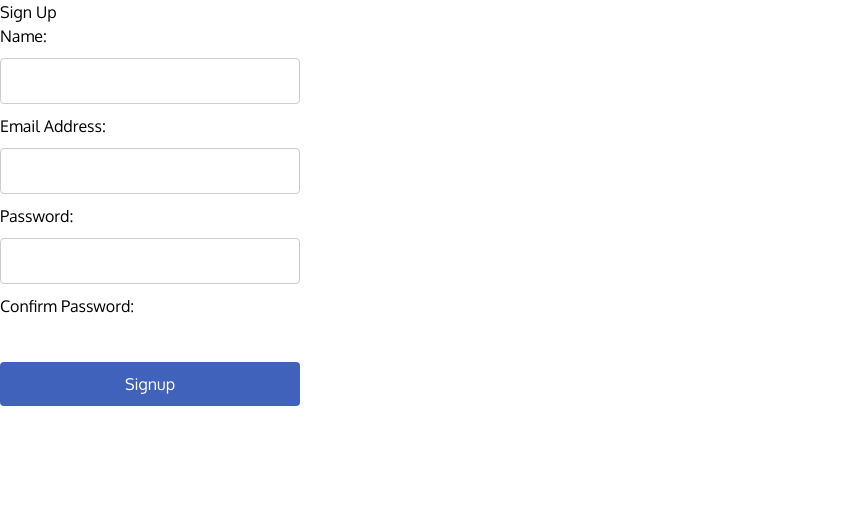
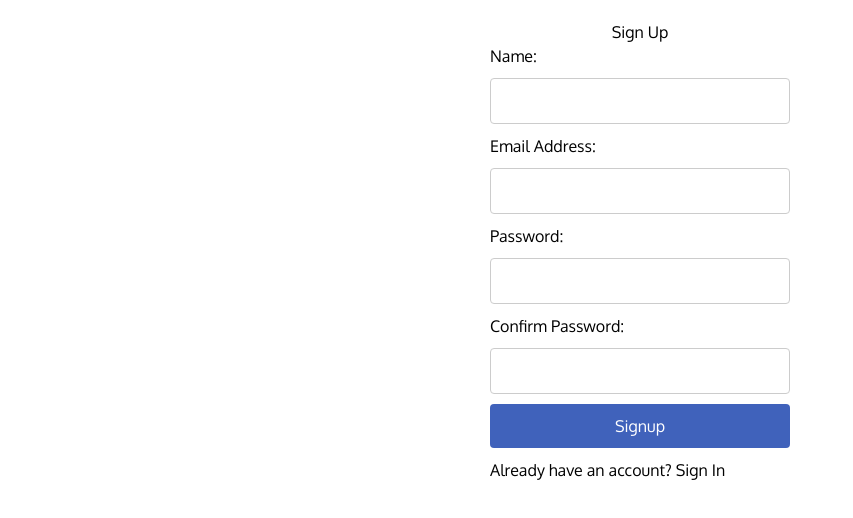
Before and after one commit to Charity10/Harmony, a React (Vite) app: page /signup in a window 1280 px wide. Shown: the top 518 px of the page, without its empty margins (0-853 px from the left). Built offline with nearby package versions, Linux system fonts and the light colour scheme.

Commit message:
working on the sign up page

```diff
--- a/postcss.config.cjs
+++ b/postcss.config.cjs
@@ -6,6 +6,8 @@ module.exports = {
     autoprefixer: {},
   }
 }
+
+
 // postcss.config.js
 // postcss.config.js
 // import autoprefixer from 'autoprefixer';
--- a/src/pages/Signup.jsx
+++ b/src/pages/Signup.jsx
@@ -27,7 +27,7 @@ const Signup = () => {
   }
 
   return (
-    <div className='sigup__container'>
+    <div className='signup__container'>
       <h1 className='signup__container--text'>Sign Up</h1>
       <form  className='signupForm' onSubmit={handleSubmit}>
         <label htmlFor='name'>Name:</label>
@@ -50,9 +50,10 @@ const Signup = () => {
           onChange={(event) => setPassword(event.target.value)} required />
 
           <label htmlFor='confirmPassword'>Confirm Password:</label>
-          <input type='password' id='confirmPassword' value={confirmPassword} onChange={(event) => setConfirmPassword(event.target.value)} required />
+          <input className='signupInput' type='password' id='confirmPassword' value={confirmPassword} onChange={(event) => setConfirmPassword(event.target.value)} required />
 
           <button className='signupButton' type='submit'>Signup</button>
+          <h3>Already have an account? <span>Sign In</span></h3>
           </form>
     </div>
   )
--- a/src/sass/components/_landingPage.scss
+++ b/src/sass/components/_landingPage.scss
@@ -3,7 +3,7 @@
   padding: 0;
 }
 .landingPage{
-  background-image: linear-gradient(to right bottom, rgba(111, 164, 213, 0.596), rgba(110, 240, 196, 0.8)), url(https://images.pexels.com/photos/5538626/pexels-photo-5538626.jpeg?auto=compress&cs=tinysrgb&w=400);
+  background-image: linear-gradient(to right bottom, rgba(111, 164, 213, 0.445), rgba(110, 240, 197, 0.276)), url(https://images.pexels.com/photos/5538626/pexels-photo-5538626.jpeg?auto=compress&cs=tinysrgb&w=400);
   // background-size: cover;
   height: 100vh;
   width: 100%;
--- a/src/sass/pages/_signup.scss
+++ b/src/sass/pages/_signup.scss
@@ -1,4 +1,4 @@
-.signup__Container {
+.signup__container {
   display: flex;
   flex-direction: column;
   align-items: center;
```
Also changed, not shown: 1 other file (tests, documents, lock files or other folders).
